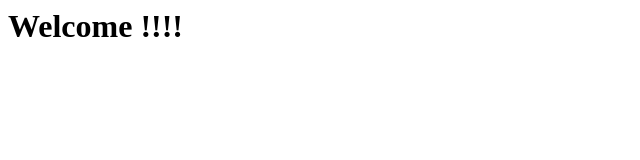
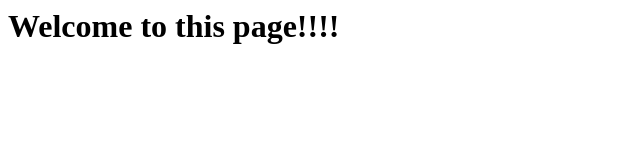
Before and after one commit to akshatakasar/sample, a plain HTML site: page index.html in a window 1280 px wide. Shown: the whole page, without its empty margins (0-640 px from the left). Drawn offline with Linux system fonts and the light colour scheme.

Commit message:
Update index.html

```diff
--- a/index.html
+++ b/index.html
@@ -3,5 +3,5 @@
 <title>Welcome Page</title>
 </head>
 <body>
-<h1>Welcome !!!!</h1>
+<h1>Welcome to this page!!!!</h1>
 </body>
```
